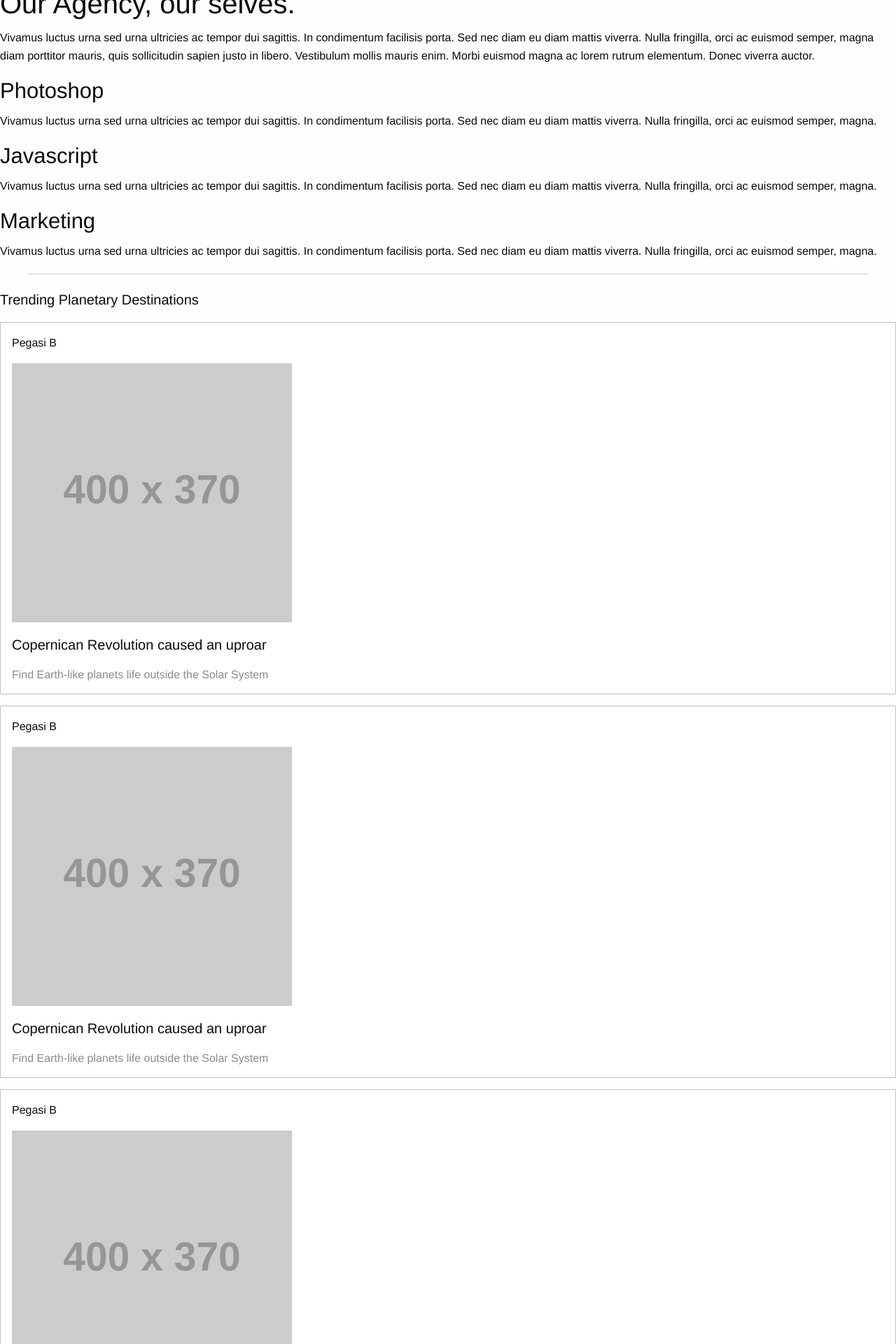
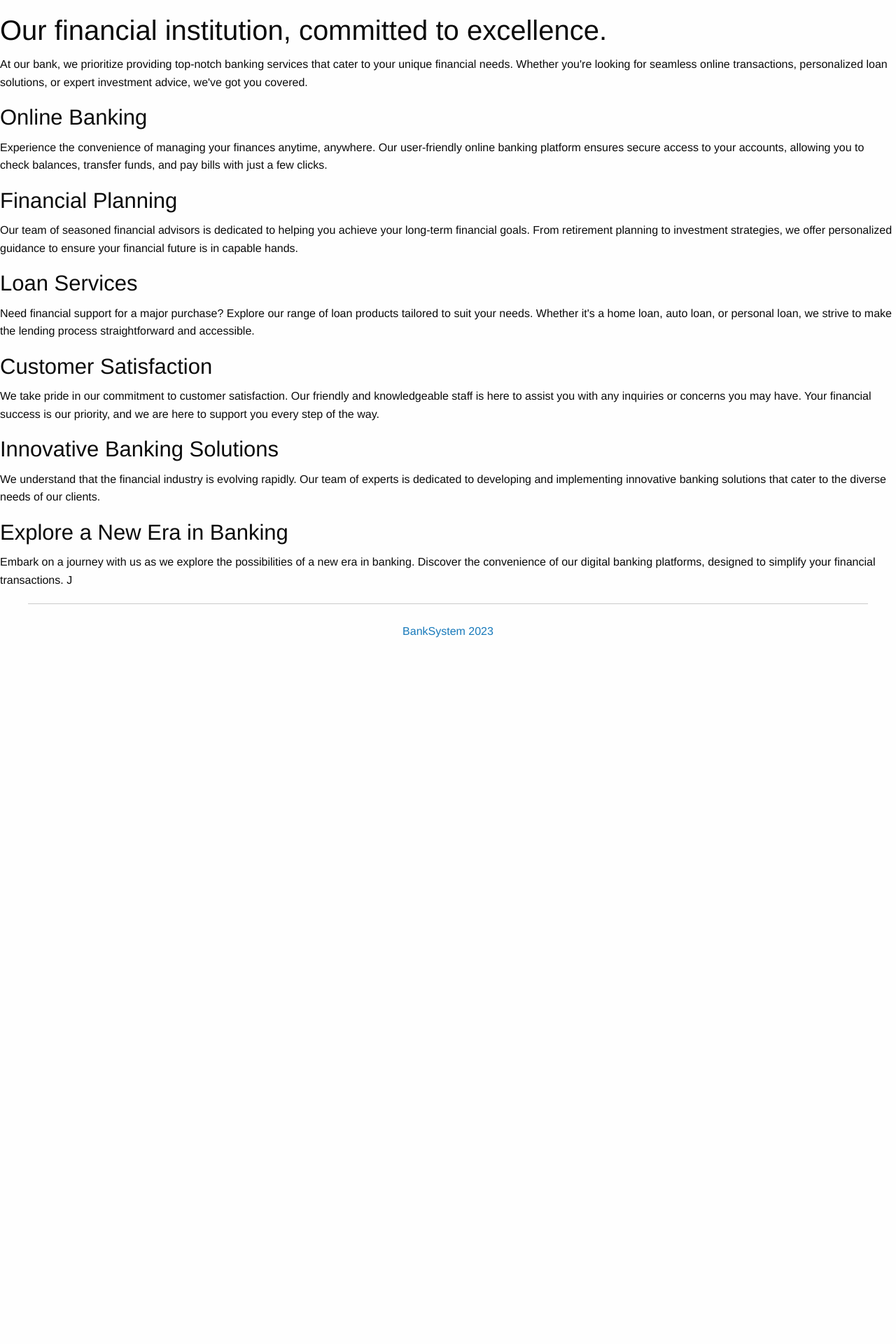
Before and after one commit to alexvlasov182/banksystem, a Django app: page / in a window 1280 px wide. Shown: the part 761-2681 px from the top of the page at 70% size. After the commit the page ends 1672 px from the top, so only its background shows below. Run offline with Django 3.2, Linux system fonts and the light colour scheme; grey boxes labelled with a size stand in for pictures from a placeholder-image service; some libraries are stand-ins or nearby versions.

Commit message:
Worked with styling for app

```diff
--- a/banksystem/crm/templates/crm/index.html
+++ b/banksystem/crm/templates/crm/index.html
@@ -1,5 +1,3 @@
-<html>
-  <!DOCTYPE html>
 <html class="no-js" lang="en">
    <head>
       <meta charset="utf-8" />
@@ -7,8 +5,8 @@
       <title>Foundation | Welcome</title>
       <link
          rel="stylesheet"
-        href="https://dhbhdrzi4tiry.cloudfront.net/cdn/sites/foundation.min.css"
-      />
+         href="https://dhbhdrzi4tiry.cloudfront.net/cdn/sites/foundation.min.css" />
+      <link rel="stylesheet" href="../../../static/style.css" />
    </head>
    <body>
       <!-- Navigation -->
@@ -20,7 +18,6 @@
          <button class="menu-icon" type="button" data-toggle></button>
          <div class="title-bar-title">Menu</div>
       </div>
-
       <div class="top-bar" id="realEstateMenu">
          <div class="top-bar-left">
             <ul class="menu" data-responsive-menu="accordion">
@@ -35,173 +32,89 @@
          </div>
       </div>
       <!-- /Navigation -->
-
-      <div class="callout large">
+      <div class="callout large ">
          <div class="row column text-center">
-          <h1>Changing the World Through Design</h1>
+            <h1>Revolutionizing Finance Through Innovation</h1>
             <p class="lead">
-            Lorem ipsum dolor sit amet, consectetur adipiscing elit. Nullam in
-            dui mauris.
+               Our commitment is to redefine the landscape of financial services by
+               leveraging cutting-edge technology and innovative solutions. We
+               strive to create a seamless and efficient banking experience for our
+               customers, with a focus on transparency, security, and personalized
+               service.
             </p>
-          <a href="#" class="button large">Learn More</a>
-          <a href="#" class="button large hollow">Learn Less</a>
+            <a href="https://www.dkb.de/" target="_blank"  class="button large">Learn More</a>
+            <a href="https://google.com/" target="_blank"  class="button large hollow">Learn Less</a>
          </div>
       </div>
-
       <div class="row">
          <div class="medium-6 columns medium-push-6">
-          <img class="thumbnail" src="https://placehold.it/750x350" />
+            <img class="thumbnail" src="https://i.pinimg.com/564x/65/f9/5e/65f95eec442c807516d6390b615d6b2c.jpg" />
          </div>
          <div class="medium-6 columns medium-pull-6">
-          <h2>Our Agency, our selves.</h2>
+            <h2>Our financial institution, committed to excellence.</h2>
             <p>
-            Vivamus luctus urna sed urna ultricies ac tempor dui sagittis. In
-            condimentum facilisis porta. Sed nec diam eu diam mattis viverra.
-            Nulla fringilla, orci ac euismod semper, magna diam porttitor
-            mauris, quis sollicitudin sapien justo in libero. Vestibulum mollis
-            mauris enim. Morbi euismod magna ac lorem rutrum elementum. Donec
-            viverra auctor.
+               At our bank, we prioritize providing top-notch banking services that
+               cater to your unique financial needs. Whether you're looking for
+               seamless online transactions, personalized loan solutions, or expert
+               investment advice, we've got you covered.
             </p>
          </div>
       </div>
-
       <div class="row">
          <div class="medium-4 columns">
-          <h3>Photoshop</h3>
+            <h3>Online Banking</h3>
             <p>
-            Vivamus luctus urna sed urna ultricies ac tempor dui sagittis. In
-            condimentum facilisis porta. Sed nec diam eu diam mattis viverra.
-            Nulla fringilla, orci ac euismod semper, magna.
+               Experience the convenience of managing your finances anytime,
+               anywhere. Our user-friendly online banking platform ensures secure
+               access to your accounts, allowing you to check balances, transfer
+               funds, and pay bills with just a few clicks.
             </p>
          </div>
          <div class="medium-4 columns">
-          <h3>Javascript</h3>
+            <h3>Financial Planning</h3>
             <p>
-            Vivamus luctus urna sed urna ultricies ac tempor dui sagittis. In
-            condimentum facilisis porta. Sed nec diam eu diam mattis viverra.
-            Nulla fringilla, orci ac euismod semper, magna.
+               Our team of seasoned financial advisors is dedicated to helping you
+               achieve your long-term financial goals. From retirement planning to
+               investment strategies, we offer personalized guidance to ensure your
+               financial future is in capable hands.
             </p>
          </div>
          <div class="medium-4 columns">
-          <h3>Marketing</h3>
+            <h3>Loan Services</h3>
             <p>
-            Vivamus luctus urna sed urna ultricies ac tempor dui sagittis. In
-            condimentum facilisis porta. Sed nec diam eu diam mattis viverra.
-            Nulla fringilla, orci ac euismod semper, magna.
+               Need financial support for a major purchase? Explore our range of
+               loan products tailored to suit your needs. Whether it's a home loan,
+               auto loan, or personal loan, we strive to make the lending process
+               straightforward and accessible.
             </p>
          </div>
       </div>
-
-      <hr />
-
-      <div class="row column">
-        <p class="lead">Trending Planetary Destinations</p>
+      <div class="row">
+         <div class="medium-4 columns">
+            <h3>Customer Satisfaction</h3>
+            <p>
+               We take pride in our commitment to customer satisfaction. Our friendly and knowledgeable staff is here to assist you with any inquiries or concerns you may have. Your financial success is our priority, and we are here to support you every step of the way.
+            </p>
          </div>
-
-      <div class="row small-up-1 medium-up-2 large-up-3">
-        <div class="column">
-          <div class="callout">
-            <p>Pegasi B</p>
+         <div class="medium-4 columns">
+            <h3>Innovative Banking Solutions</h3>
             <p>
-              <img
-                src="https://placehold.it/400x370&text=Pegasi B"
-                alt="image of a planet called Pegasi B"
-              />
+               We understand that the financial industry is evolving rapidly. Our team of experts is dedicated to developing and implementing innovative banking solutions that cater to the diverse needs of our clients.
             </p>
-            <p class="lead">Copernican Revolution caused an uproar</p>
-            <p class="subheader">
-              Find Earth-like planets life outside the Solar System
+         </div>
+         <div class="medium-4 columns">
+            <h3>Explore a New Era in Banking</h3>
+            <p>
+               Embark on a journey with us as we explore the possibilities of a new era in banking. Discover the convenience of our digital banking platforms, designed to simplify your financial transactions. J
             </p>
          </div>
       </div>
-        <div class="column">
-          <div class="callout">
-            <p>Pegasi B</p>
-            <p>
-              <img
-                src="https://placehold.it/400x370&text=Pegasi B"
-                alt="image of a planet called Pegasi B"
-              />
-            </p>
-            <p class="lead">Copernican Revolution caused an uproar</p>
-            <p class="subheader">
-              Find Earth-like planets life outside the Solar System
-            </p>
-          </div>
-        </div>
-        <div class="column">
-          <div class="callout">
-            <p>Pegasi B</p>
-            <p>
-              <img
-                src="https://placehold.it/400x370&text=Pegasi B"
-                alt="image of a planet called Pegasi B"
-              />
-            </p>
-            <p class="lead">Copernican Revolution caused an uproar</p>
-            <p class="subheader">
-              Find Earth-like planets life outside the Solar System
-            </p>
-          </div>
-        </div>
-        <div class="column">
-          <div class="callout">
-            <p>Pegasi B</p>
-            <p>
-              <img
-                src="https://placehold.it/400x370&text=Pegasi B"
-                alt="image of a planet called Pegasi B"
-              />
-            </p>
-            <p class="lead">Copernican Revolution caused an uproar</p>
-            <p class="subheader">
-              Find Earth-like planets life outside the Solar System
-            </p>
-          </div>
-        </div>
-        <div class="column">
-          <div class="callout">
-            <p>Pegasi B</p>
-            <p>
-              <img
-                src="https://placehold.it/400x370&text=Pegasi B"
-                alt="image of a planet called Pegasi B"
-              />
-            </p>
-            <p class="lead">Copernican Revolution caused an uproar</p>
-            <p class="subheader">
-              Find Earth-like planets life outside the Solar System
-            </p>
-          </div>
-        </div>
-        <div class="column">
-          <div class="callout">
-            <p>Pegasi B</p>
-            <p>
-              <img
-                src="https://placehold.it/400x370&text=Pegasi B"
-                alt="image of a planet called Pegasi B"
-              />
-            </p>
-            <p class="lead">Copernican Revolution caused an uproar</p>
-            <p class="subheader">
-              Find Earth-like planets life outside the Solar System
-            </p>
-          </div>
-        </div>
-      </div>
-
       <hr />
-
       <div class="row column">
          <ul class="menu">
-          <li><a href="#">One</a></li>
-          <li><a href="#">Two</a></li>
-          <li><a href="#">Three</a></li>
-          <li><a href="#">Four</a></li>
+            <li class="banksystem"><a href="#">BankSystem {{current_date.year}}</a></li>
          </ul>
       </div>
-
       <script src="https://code.jquery.com/jquery-2.1.4.min.js"></script>
       <script src="https://dhbhdrzi4tiry.cloudfront.net/cdn/sites/foundation.js"></script>
       <script>
--- a/banksystem/crm/templates/crm/my-login.html
+++ b/banksystem/crm/templates/crm/my-login.html
@@ -17,5 +17,7 @@
 
       <input type="submit" class="button expanded" value="Login" />
     </form>
+    <a href="{%url ''%}">Home</a> |
+    <a href="{%url 'register'%}">Register</a>
   </div>
 </html>
--- a/banksystem/crm/templates/crm/register.html
+++ b/banksystem/crm/templates/crm/register.html
@@ -25,6 +25,8 @@
 
         <input class="button expanded" type="submit" />
       </form>
+      <a href="{%url ''%}">Home</a> |
+      <a href="{%url 'my-login'%}">Login</a>
     </div>
   </body>
 </html>
--- a/banksystem/crm/views.py
+++ b/banksystem/crm/views.py
@@ -3,6 +3,7 @@
 from .forms import CreateUserForm, LoginForm
 
 from django.contrib.auth.decorators import login_required
+from django.utils import timezone
 
 # - Authentication models and functions
 
@@ -11,7 +12,8 @@
 
 
 def homepage(request):
-    return render(request, "crm/index.html")
+    current_date = timezone.now()
+    return render(request, "crm/index.html", {"current_date": current_date})
 
 
 def register(request):
--- a/banksystem/static/style.css
+++ b/banksystem/static/style.css
@@ -57,3 +57,22 @@
 .sr-only > ul {
     display: none;
 }
+
+.thumbnail {
+    box-shadow: none !important;
+}
+
+.banksystem {
+    text-align: center;
+}
+.menu {
+    display: flex;
+    justify-content: center;
+    align-items: center;
+    text-align: center;
+    padding: 0 0 20px 0;
+}
+
+.top-bar {
+    padding: 20px 0 0 0;
+}
```
Also changed, not shown: banksystem/crm/templates/crm/dashboard.html (+109 -2 lines), banksystem/db.sqlite3. Lines whose indentation alone changed are shown as unchanged.
